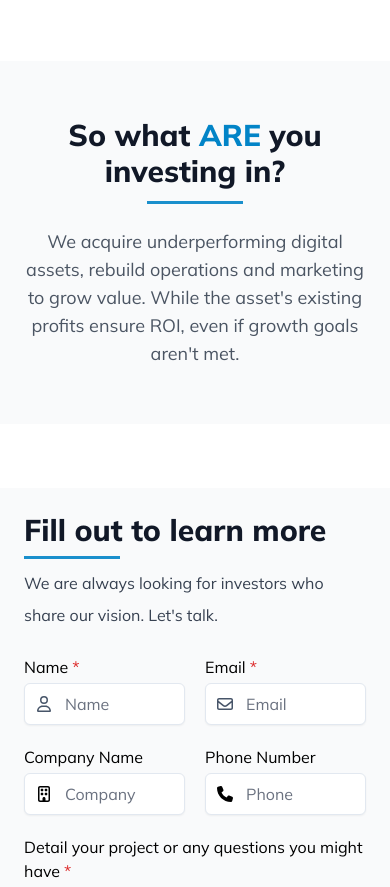
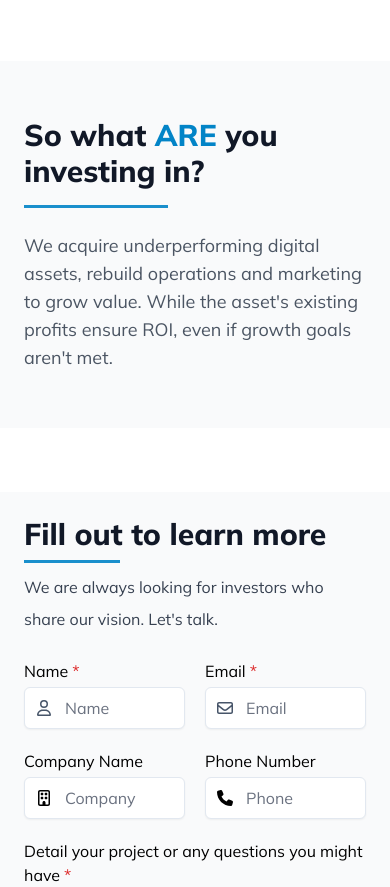
Before and after one commit to ochoadan/halfnine, a Next.js app: page /investors in a window 390 px wide. Shown: the part 2645-3532 px from the top of the page. Built offline with nearby package versions, Linux system fonts and the light colour scheme.

Commit message:
Update page.tsx

```diff
--- a/src/app/investors/page.tsx
+++ b/src/app/investors/page.tsx
@@ -190,12 +190,12 @@ const Page = () => {
       </div>
       <div className="bg-gray-50 py-14 md:py-28">
         <div className="max-w-7xl mx-auto px-6 lg:px-8 space-y-6">
-          <h2 className="text-3xl font-extrabold text-gray-900 sm:text-4xl text-center">
+          <h2 className="text-3xl font-extrabold text-gray-900 sm:text-4xl lg:text-center">
             So what <span className="uppercase text-sky-600">are</span> you
             investing in?
-            <hr className="border-sky-600 opacity-90 border-b-[2px] w-24 my-3 mx-auto" />
+            <hr className="border-sky-600 opacity-90 border-b-[2px] w-36 my-4 lg:mx-auto" />
           </h2>
-          <p className="text-lg leading-7 text-gray-600 text-center max-w-3xl mx-auto">
+          <p className="text-lg leading-7 text-gray-600 lg:text-center lg:max-w-3xl lg:mx-auto">
             We acquire underperforming digital assets, rebuild operations and
             marketing to grow value. While the asset&apos;s existing profits ensure
             ROI, even if growth goals aren&apos;t met.
```
